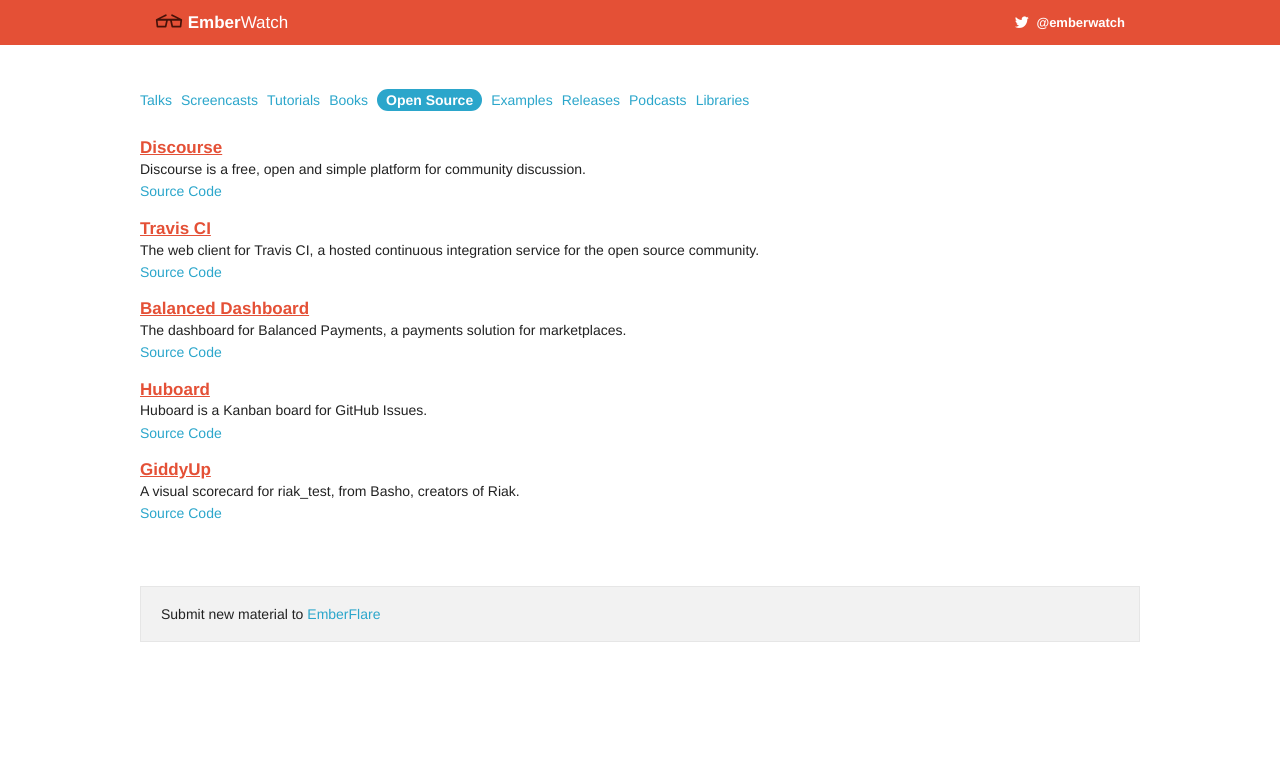
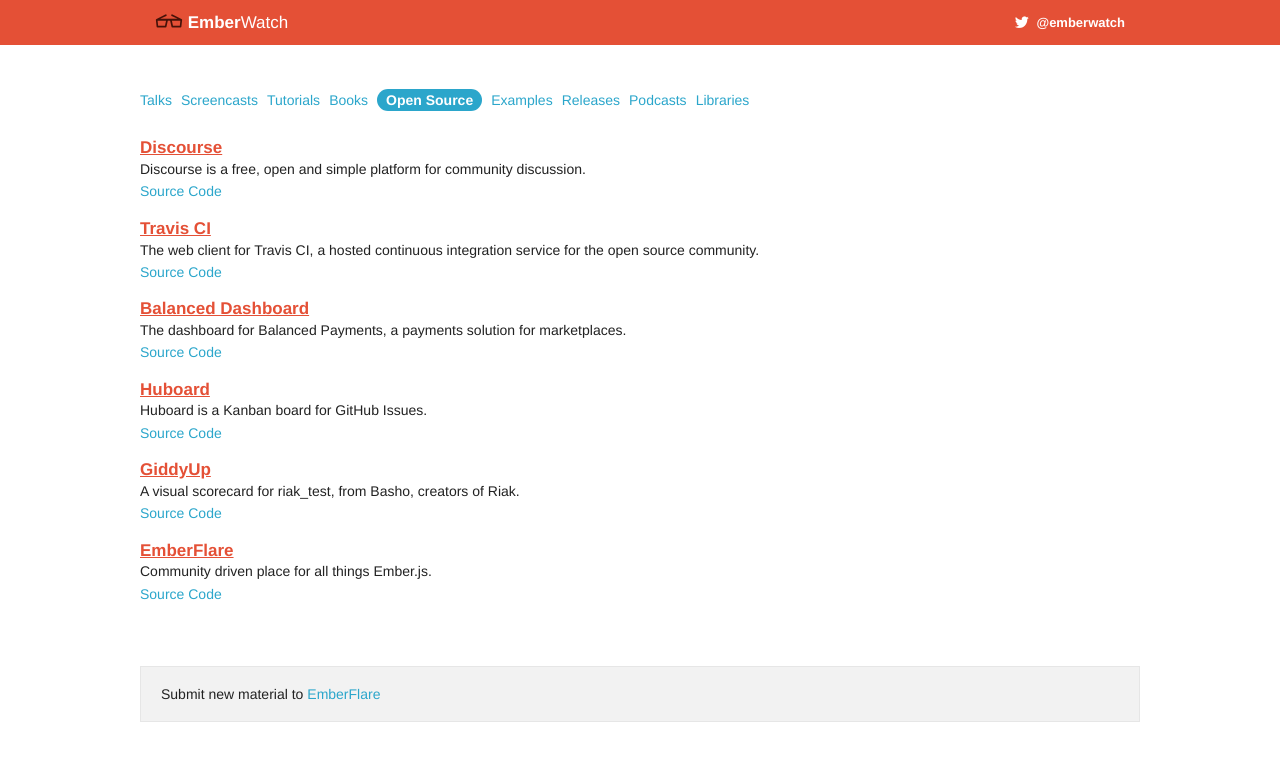
Before and after one commit to emberwatch/emberwatch, a Jekyll site: the page built from open_source.html, in a window 1280 px wide. Shown: the top 761 px of the page. Built offline with Jekyll 4.4.1, drawn with Linux system fonts in a browser that asks for light colours; comment, search, counter and statistics services are not loaded.

Commit message:
Add EmberFlare to open source list.

```diff
--- a/_data/open_source.yml
+++ b/_data/open_source.yml
@@ -19,3 +19,7 @@
   code: https://github.com/basho/giddyup
   site: http://giddyup.basho.com/
   description: "A visual scorecard for riak_test, from Basho, creators of Riak."
+- title: EmberFlare
+  code: https://github.com/ugisozols/emberflare.com
+  site: https://emberflare.com
+  description: "Community driven place for all things Ember.js."
```
